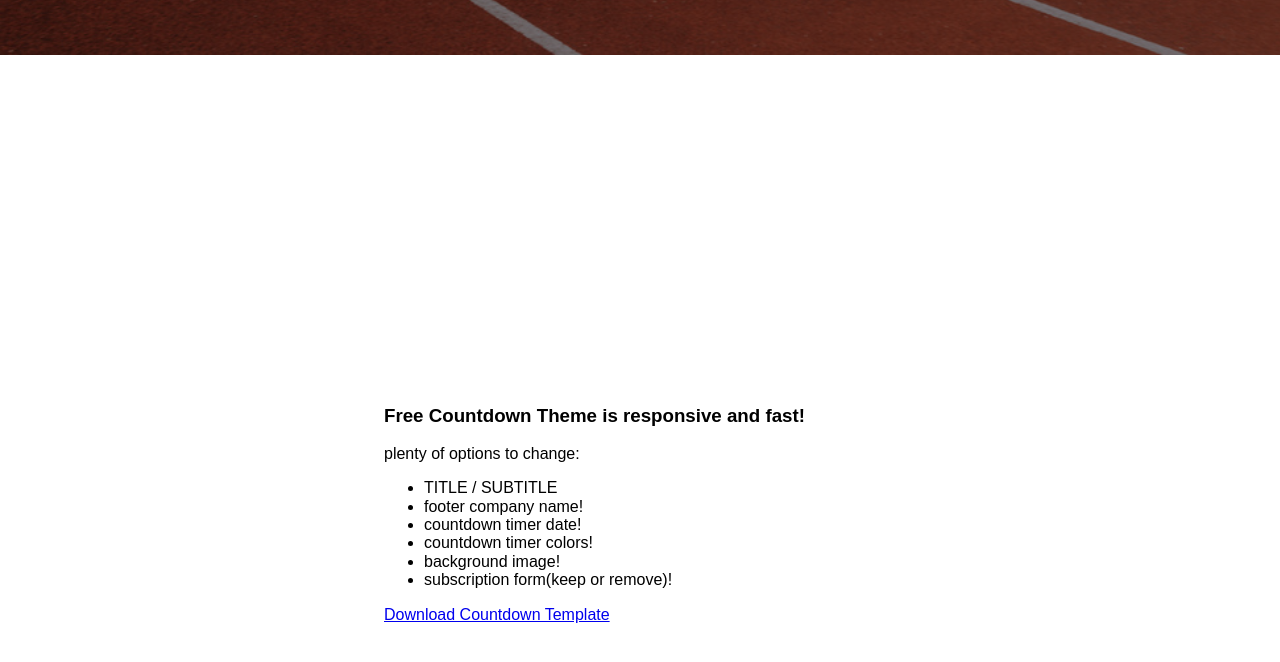
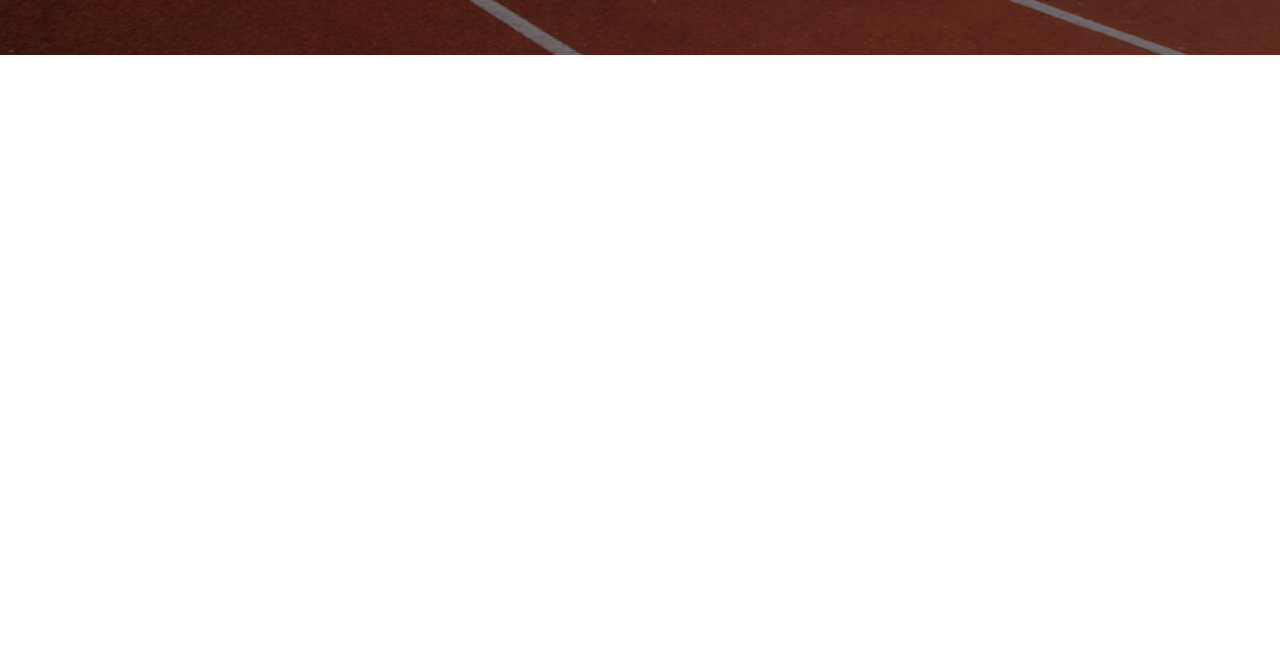
Before and after one commit to roth515/ApeAttack.github.io, a Jekyll site: the page built from index.html, in a window 1280 px wide and 900 px high, scrolled down 845 px. Shown: the top 662 px of the window. Built offline with Jekyll 4.4.1, drawn with Linux system fonts in a browser that asks for light colours; after the commit the page ends 900 px from its top, so only the background shows below that.

Commit message:
Update index.html

```diff
--- a/index.html
+++ b/index.html
@@ -23,22 +23,3 @@ meta-description: Free open-source Countdown template built responsive and fast
     <div>{% include footer.html %}</div>
   </div>
 </div>
-
-<!-- TODO: delete this section when you launch this website! -->
-<div class="w-100 vh-100 dt">
-  <div class="dtc v-mid">
-    <div class="ph3 measure-wide center">
-      <h3>Free Countdown Theme is responsive and fast!</h3>
-      <p>plenty of options to change:</p>
-      <ul>
-        <li>TITLE / SUBTITLE</li>
-        <li>footer company name!</li>
-        <li>countdown timer date!</li>
-        <li>countdown timer colors!</li>
-        <li>background image!</li>
-        <li>subscription form(keep or remove)!</li>
-      </ul>
-      <a href="https://www.tachyonstemplates.com/template-overviews/tachyons-countdown/">Download Countdown Template</a>
-    </div>
-  </div>
-</div>
```
